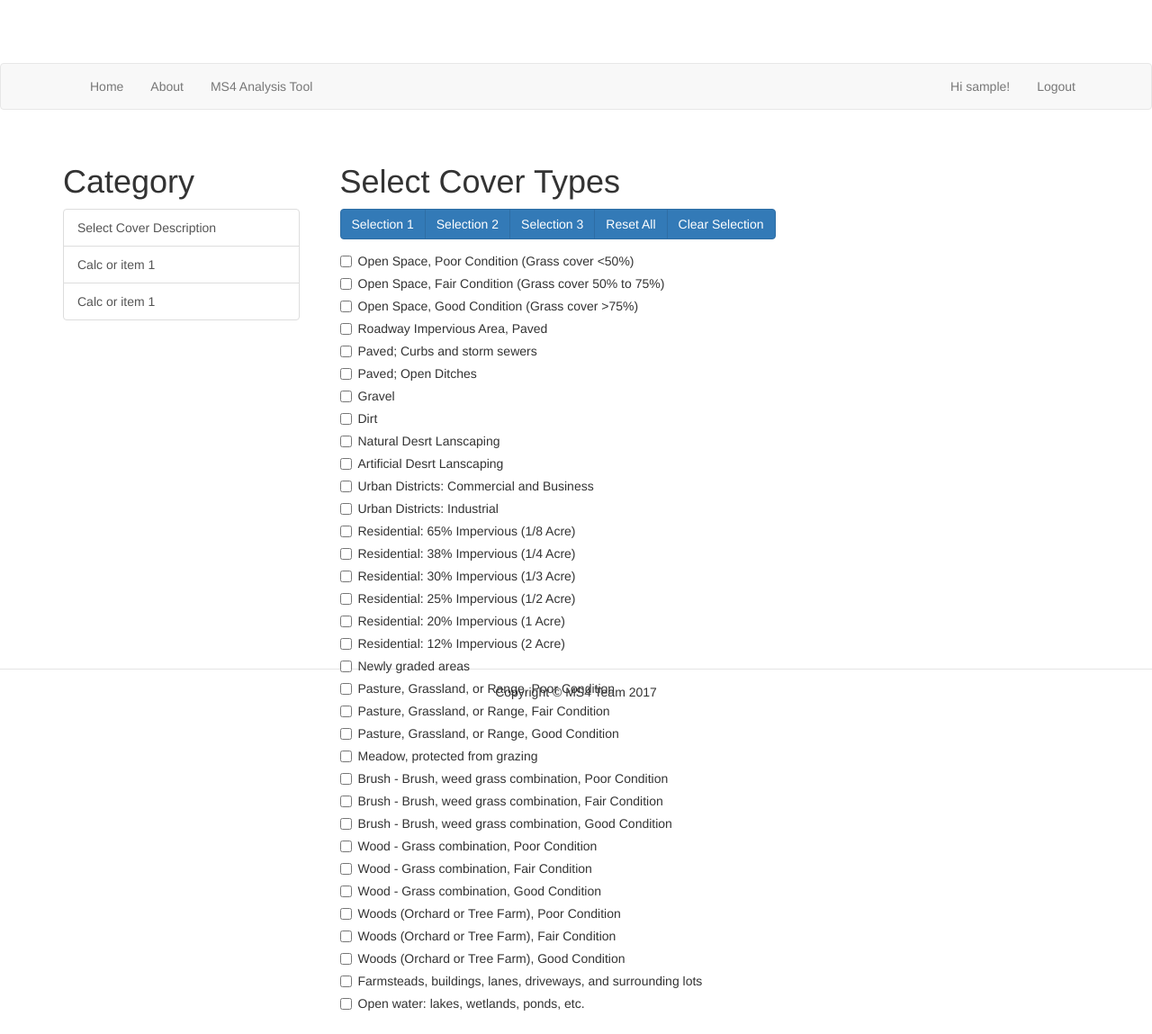
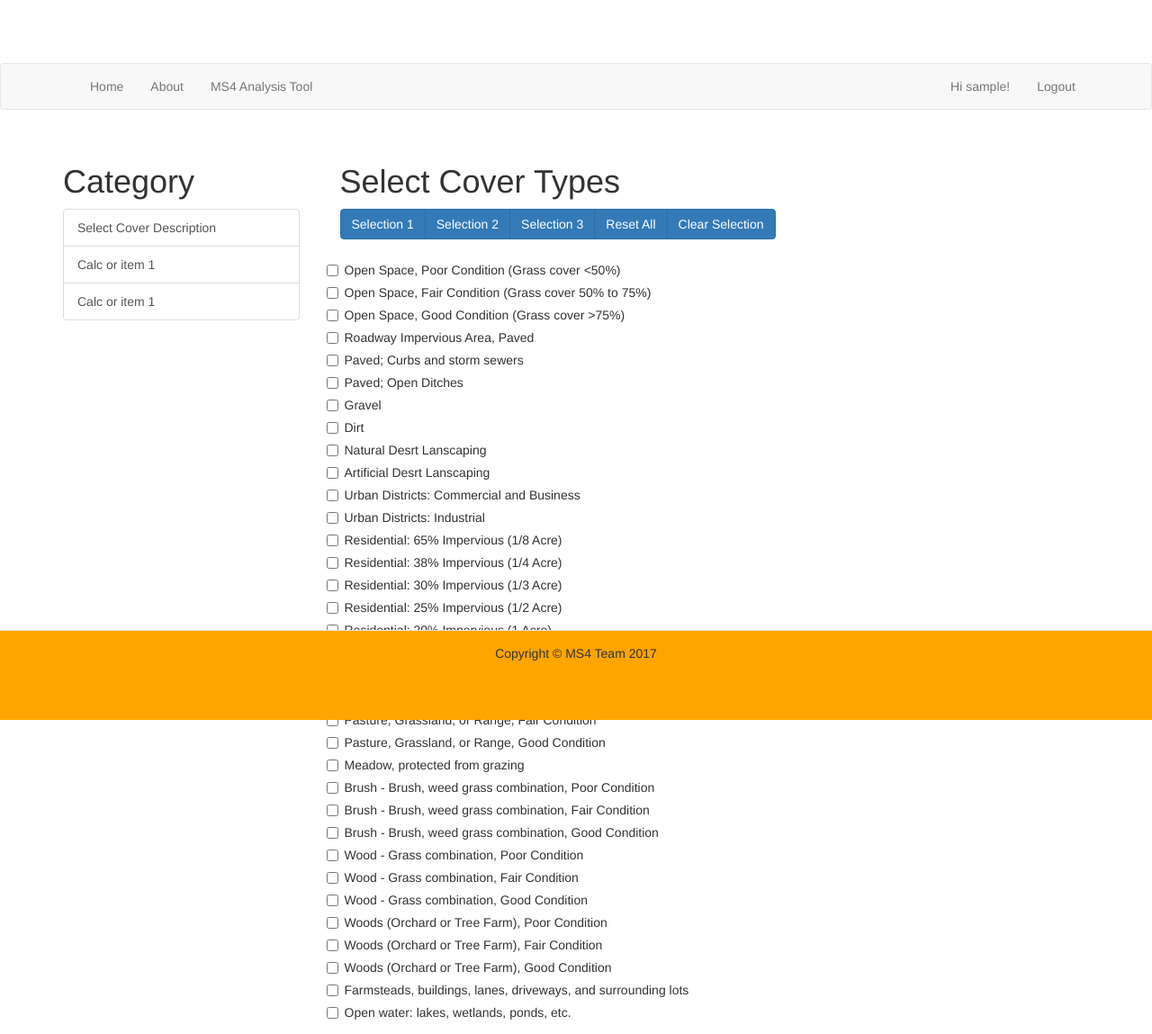
Before and after one commit to lasanthagithub/Python_Flask_Development, a Flask app: page /cover_description in a window 1280 px wide. Shown: the whole page at 90% size. Before the commit the page ends 1123 px from the top, so only its background shows below. Run offline with Flask 2, Linux system fonts and the light colour scheme; the visitor is signed in with stand-in values (Sample User, id 1); parts of the project's set-up code (start-up, migrations or seed data) failed here and were passed over; some libraries are stand-ins or nearby versions.

Commit message:
MS4 Analysis-cover discription

```diff
--- a/VS_Flask_dev/FlaskWebProject/FlaskWebProjectAWS/Flask2/static/content/site.css
+++ b/VS_Flask_dev/FlaskWebProject/FlaskWebProjectAWS/Flask2/static/content/site.css
@@ -8,6 +8,19 @@ body {
     padding-left: 15px;
     padding-right: 15px;
 }
+
+footer {
+    background-color: orange;
+    position: absolute;
+    left: 0;
+    bottom: 0;
+    height: 100px;
+    width: 100%;
+    overflow: hidden;
+}
+
+
+
 
 /* Set width on the form input elements since they're 100% wide by default */
 input,
--- a/VS_Flask_dev/FlaskWebProject/FlaskWebProjectAWS/Flask2/templates/cover_description.html
+++ b/VS_Flask_dev/FlaskWebProject/FlaskWebProjectAWS/Flask2/templates/cover_description.html
@@ -17,7 +17,7 @@
 
         </form>
     </div>
-    <div>
+    <div class="row">
         <form method="POST">
 
             {% for key, value in covers.items() %}
```
